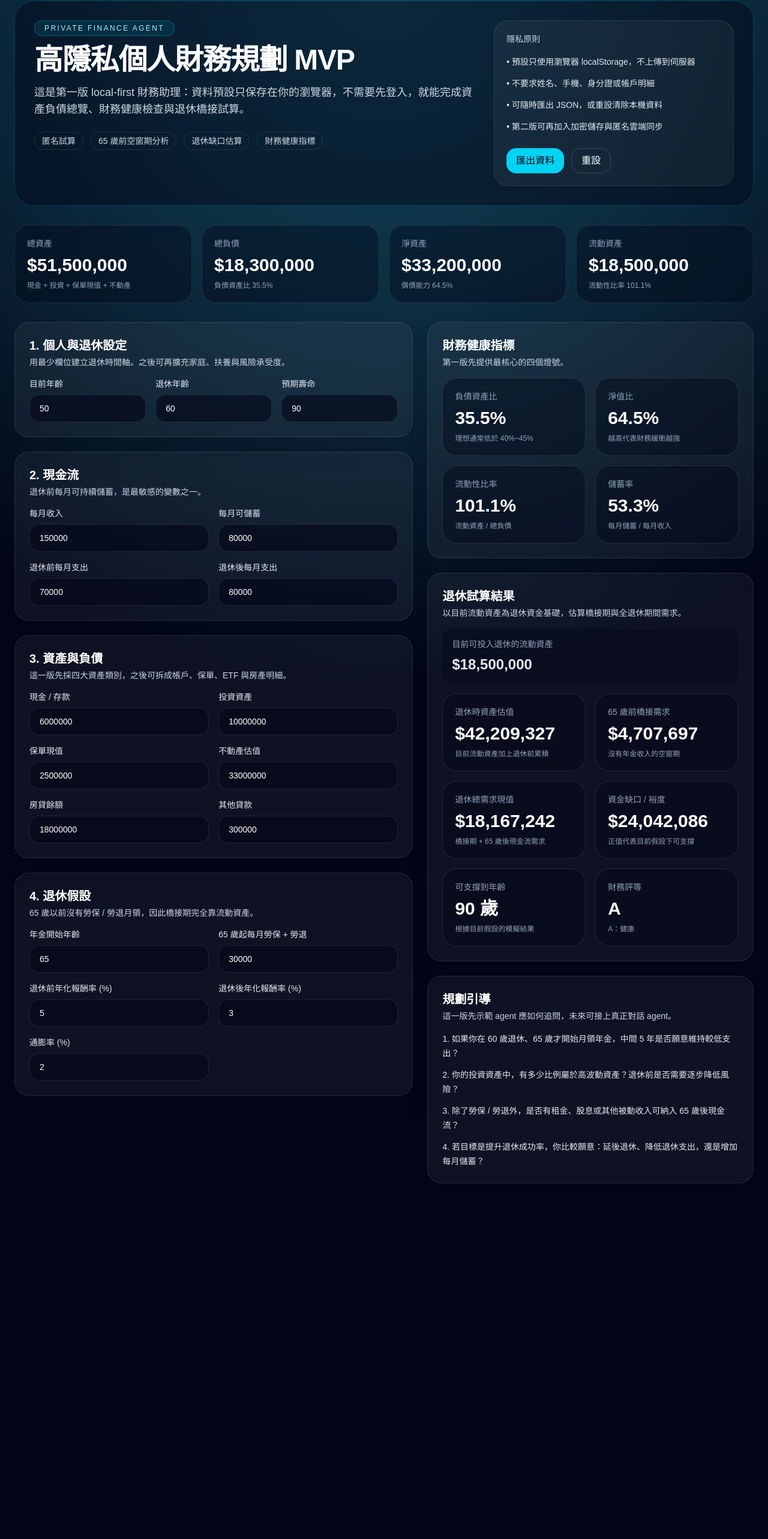
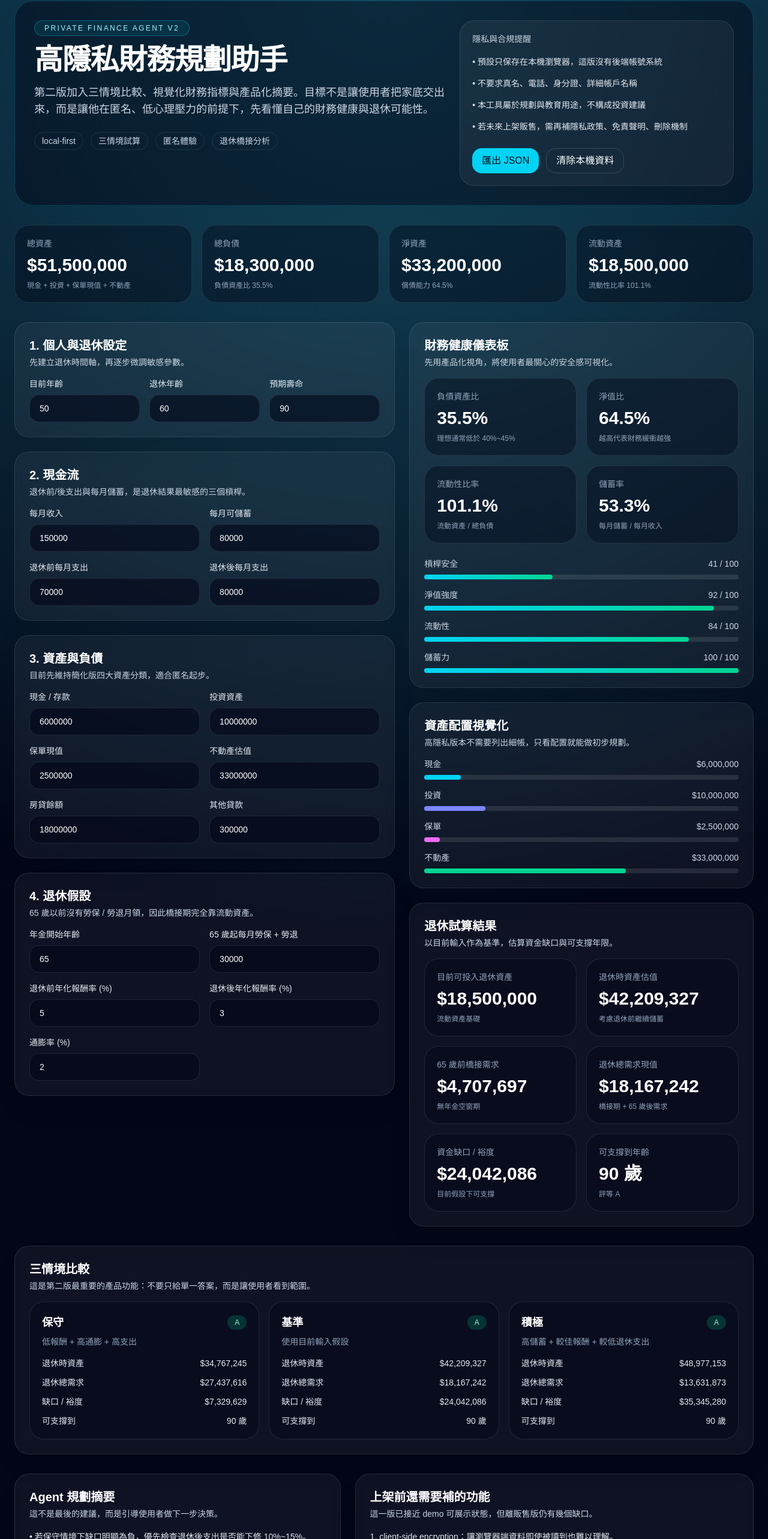
Before and after one commit to CHLEE-Sage/a-dream-come-true, a Next.js app: page / in a window 1280 px wide. Shown: the part 39-2605 px from the top of the page at 60% size. Before the commit the page ends 2052 px from the top, so only its background shows below. Built offline with nearby package versions, Linux system fonts and the light colour scheme.

Commit message:
Add V2 finance planner scenarios and dashboard

```diff
--- a/src/app/layout.tsx
+++ b/src/app/layout.tsx
@@ -13,8 +13,8 @@ const geistMono = Geist_Mono({
 });
 
 export const metadata: Metadata = {
-  title: "Create Next App",
-  description: "Generated by create next app",
+  title: "Private Finance Agent",
+  description: "High-privacy local-first personal finance planning MVP",
 };
 
 export default function RootLayout({
--- a/src/app/page.tsx
+++ b/src/app/page.tsx
@@ -2,7 +2,9 @@
 
 import { useEffect, useMemo, useState } from "react";
 import {
+  buildRadarMetrics,
   calculateRetirement,
+  calculateScenarios,
   calculateSummary,
   defaultInput,
   FinancialInput,
@@ -11,6 +13,24 @@ import {
 } from "@/lib/finance";
 
 const storageKey = "private-finance-agent:v1";
+
+function loadInitialInput(): FinancialInput {
+  if (typeof window === "undefined") {
+    return defaultInput;
+  }
+
+  const raw = window.localStorage.getItem(storageKey);
+  if (!raw) {
+    return defaultInput;
+  }
+
+  try {
+    return JSON.parse(raw) as FinancialInput;
+  } catch {
+    window.localStorage.removeItem(storageKey);
+    return defaultInput;
+  }
+}
 
 type SectionProps = {
   title: string;
@@ -62,22 +82,12 @@ function MetricCard({ label, value, hint }: { label: string; value: string; hint
   );
 }
 
-function loadInitialInput(): FinancialInput {
-  if (typeof window === "undefined") {
-    return defaultInput;
-  }
-
-  const raw = window.localStorage.getItem(storageKey);
-  if (!raw) {
-    return defaultInput;
-  }
-
-  try {
-    return JSON.parse(raw) as FinancialInput;
-  } catch {
-    window.localStorage.removeItem(storageKey);
-    return defaultInput;
-  }
+function ProgressBar({ value, colorClass }: { value: number; colorClass: string }) {
+  return (
+    <div className="h-2 w-full rounded-full bg-white/10">
+      <div className={`h-2 rounded-full ${colorClass}`} style={{ width: `${Math.max(4, Math.min(100, value))}%` }} />
+    </div>
+  );
 }
 
 export default function Home() {
@@ -89,6 +99,16 @@ export default function Home() {
 
   const summary = useMemo(() => calculateSummary(input), [input]);
   const retirement = useMemo(() => calculateRetirement(input), [input]);
+  const scenarios = useMemo(() => calculateScenarios(input), [input]);
+  const radarMetrics = useMemo(() => buildRadarMetrics(summary), [summary]);
+
+  const totalAssetForChart = Math.max(summary.totalAssets, 1);
+  const assetMix = [
+    { label: "現金", value: input.assets.cash, color: "bg-cyan-400" },
+    { label: "投資", value: input.assets.investments, color: "bg-indigo-400" },
+    { label: "保單", value: input.assets.insuranceCashValue, color: "bg-fuchsia-400" },
+    { label: "不動產", value: input.assets.realEstate, color: "bg-emerald-400" },
+  ];
 
   const exportJson = () => {
     const blob = new Blob([JSON.stringify(input, null, 2)], { type: "application/json" });
@@ -108,44 +128,38 @@ export default function Home() {
   return (
     <main className="min-h-screen bg-[radial-gradient(circle_at_top,#164e63,#020617_55%)] px-6 py-10 text-white">
       <div className="mx-auto flex max-w-7xl flex-col gap-8">
-        <header className="grid gap-6 rounded-[2rem] border border-cyan-400/20 bg-slate-950/50 p-8 shadow-2xl shadow-cyan-950/20 lg:grid-cols-[1.3fr_0.7fr]">
+        <header className="grid gap-6 rounded-[2rem] border border-cyan-400/20 bg-slate-950/50 p-8 shadow-2xl shadow-cyan-950/20 lg:grid-cols-[1.2fr_0.8fr]">
           <div>
             <div className="inline-flex rounded-full border border-cyan-400/30 bg-cyan-400/10 px-4 py-1 text-xs tracking-[0.2em] text-cyan-200">
-              PRIVATE FINANCE AGENT
+              PRIVATE FINANCE AGENT V2
             </div>
             <h1 className="mt-4 text-4xl font-bold tracking-tight text-white md:text-5xl">
-              高隱私個人財務規劃 MVP
+              高隱私財務規劃助手
             </h1>
             <p className="mt-4 max-w-3xl text-base leading-7 text-slate-300 md:text-lg">
-              這是第一版 local-first 財務助理：資料預設只保存在你的瀏覽器，不需要先登入，就能完成資產負債總覽、財務健康檢查與退休橋接試算。
+              第二版加入三情境比較、視覺化財務指標與產品化摘要。目標不是讓使用者把家底交出來，而是讓他在匿名、低心理壓力的前提下，先看懂自己的財務健康與退休可能性。
             </p>
             <div className="mt-6 flex flex-wrap gap-3 text-sm text-slate-300">
-              <span className="rounded-full border border-white/10 px-3 py-1">匿名試算</span>
-              <span className="rounded-full border border-white/10 px-3 py-1">65 歲前空窗期分析</span>
-              <span className="rounded-full border border-white/10 px-3 py-1">退休缺口估算</span>
-              <span className="rounded-full border border-white/10 px-3 py-1">財務健康指標</span>
+              <span className="rounded-full border border-white/10 px-3 py-1">local-first</span>
+              <span className="rounded-full border border-white/10 px-3 py-1">三情境試算</span>
+              <span className="rounded-full border border-white/10 px-3 py-1">匿名體驗</span>
+              <span className="rounded-full border border-white/10 px-3 py-1">退休橋接分析</span>
             </div>
           </div>
           <div className="rounded-3xl border border-white/10 bg-white/5 p-5">
-            <div className="text-sm text-slate-300">隱私原則</div>
+            <div className="text-sm text-slate-300">隱私與合規提醒</div>
             <ul className="mt-4 space-y-3 text-sm leading-6 text-slate-200">
-              <li>• 預設只使用瀏覽器 localStorage，不上傳到伺服器</li>
-              <li>• 不要求姓名、手機、身分證或帳戶明細</li>
-              <li>• 可隨時匯出 JSON，或重設清除本機資料</li>
-              <li>• 第二版可再加入加密儲存與匿名雲端同步</li>
+              <li>• 預設只保存在本機瀏覽器，這版沒有後端帳號系統</li>
+              <li>• 不要求真名、電話、身分證、詳細帳戶名稱</li>
+              <li>• 本工具屬於規劃與教育用途，不構成投資建議</li>
+              <li>• 若未來上架販售，需再補隱私政策、免責聲明、刪除機制</li>
             </ul>
             <div className="mt-6 flex gap-3">
-              <button
-                onClick={exportJson}
-                className="rounded-2xl bg-cyan-400 px-4 py-2 font-medium text-slate-950 transition hover:bg-cyan-300"
-              >
-                匯出資料
+              <button onClick={exportJson} className="rounded-2xl bg-cyan-400 px-4 py-2 font-medium text-slate-950 transition hover:bg-cyan-300">
+                匯出 JSON
               </button>
-              <button
-                onClick={resetData}
-                className="rounded-2xl border border-white/15 px-4 py-2 font-medium text-white transition hover:bg-white/10"
-              >
-                重設
+              <button onClick={resetData} className="rounded-2xl border border-white/15 px-4 py-2 font-medium text-white transition hover:bg-white/10">
+                清除本機資料
               </button>
             </div>
           </div>
@@ -158,9 +172,9 @@ export default function Home() {
           <MetricCard label="流動資產" value={formatCurrency(summary.liquidAssets)} hint={`流動性比率 ${formatPercent(summary.liquidityRatio)}`} />
         </section>
 
-        <div className="grid gap-6 xl:grid-cols-[1.1fr_0.9fr]">
+        <div className="grid gap-6 xl:grid-cols-[1.05fr_0.95fr]">
           <div className="space-y-6">
-            <Section title="1. 個人與退休設定" description="用最少欄位建立退休時間軸。之後可再擴充家庭、扶養與風險承受度。">
+            <Section title="1. 個人與退休設定" description="先建立退休時間軸，再逐步微調敏感參數。">
               <div className="grid gap-4 md:grid-cols-3">
                 <NumberField label="目前年齡" value={input.profile.currentAge} onChange={(value) => setInput({ ...input, profile: { ...input.profile, currentAge: value } })} />
                 <NumberField label="退休年齡" value={input.profile.retireAge} onChange={(value) => setInput({ ...input, profile: { ...input.profile, retireAge: value } })} />
@@ -168,7 +182,7 @@ export default function Home() {
               </div>
             </Section>
 
-            <Section title="2. 現金流" description="退休前每月可持續儲蓄，是最敏感的變數之一。">
+            <Section title="2. 現金流" description="退休前/後支出與每月儲蓄，是退休結果最敏感的三個槓桿。">
               <div className="grid gap-4 md:grid-cols-2">
                 <NumberField label="每月收入" value={input.cashflow.monthlyIncome} onChange={(value) => setInput({ ...input, cashflow: { ...input.cashflow, monthlyIncome: value } })} />
                 <NumberField label="每月可儲蓄" value={input.cashflow.monthlySaving} onChange={(value) => setInput({ ...input, cashflow: { ...input.cashflow, monthlySaving: value } })} />
@@ -177,7 +191,7 @@ export default function Home() {
               </div>
             </Section>
 
-            <Section title="3. 資產與負債" description="這一版先採四大資產類別，之後可拆成帳戶、保單、ETF 與房產明細。">
+            <Section title="3. 資產與負債" description="目前先維持簡化版四大資產分類，適合匿名起步。">
               <div className="grid gap-4 md:grid-cols-2">
                 <NumberField label="現金 / 存款" value={input.assets.cash} onChange={(value) => setInput({ ...input, assets: { ...input.assets, cash: value } })} />
                 <NumberField label="投資資產" value={input.assets.investments} onChange={(value) => setInput({ ...input, assets: { ...input.assets, investments: value } })} />
@@ -200,43 +214,95 @@ export default function Home() {
           </div>
 
           <div className="space-y-6">
-            <Section title="財務健康指標" description="第一版先提供最核心的四個燈號。">
+            <Section title="財務健康儀表板" description="先用產品化視角，將使用者最關心的安全感可視化。">
               <div className="grid gap-4 sm:grid-cols-2">
                 <MetricCard label="負債資產比" value={formatPercent(summary.debtAssetRatio)} hint="理想通常低於 40%~45%" />
                 <MetricCard label="淨值比" value={formatPercent(summary.solvencyRatio)} hint="越高代表財務緩衝越強" />
                 <MetricCard label="流動性比率" value={formatPercent(summary.liquidityRatio)} hint="流動資產 / 總負債" />
                 <MetricCard label="儲蓄率" value={formatPercent(summary.savingRatio)} hint="每月儲蓄 / 每月收入" />
               </div>
-            </Section>
 
-            <Section title="退休試算結果" description="以目前流動資產為退休資金基礎，估算橋接期與全退休期間需求。">
-              <div className="space-y-4 text-sm text-slate-200">
-                <div className="rounded-2xl bg-slate-950/40 p-4">
-                  <div className="text-slate-400">目前可投入退休的流動資產</div>
-                  <div className="mt-2 text-2xl font-semibold">{formatCurrency(retirement.currentPortfolio)}</div>
-                </div>
-                <div className="grid gap-4 sm:grid-cols-2">
-                  <MetricCard label="退休時資產估值" value={formatCurrency(retirement.portfolioAtRetire)} hint="目前流動資產加上退休前累積" />
-                  <MetricCard label="65 歲前橋接需求" value={formatCurrency(retirement.bridgeNeed)} hint="沒有年金收入的空窗期" />
-                  <MetricCard label="退休總需求現值" value={formatCurrency(retirement.totalNeed)} hint="橋接期 + 65 歲後現金流需求" />
-                  <MetricCard label="資金缺口 / 裕度" value={formatCurrency(retirement.gap)} hint={retirement.gap >= 0 ? "正值代表目前假設下可支撐" : "負值代表需延後退休或降支出"} />
-                </div>
-                <div className="grid gap-4 sm:grid-cols-2">
-                  <MetricCard label="可支撐到年齡" value={`${retirement.sustainAge} 歲`} hint="根據目前假設的模擬結果" />
-                  <MetricCard label="財務評等" value={retirement.healthGrade} hint={retirement.healthGrade === "A" ? "A：健康" : retirement.healthGrade === "B" ? "B：可優化" : "C：需調整"} />
-                </div>
+              <div className="mt-6 space-y-4">
+                {radarMetrics.map((metric) => (
+                  <div key={metric.label} className="space-y-2">
+                    <div className="flex items-center justify-between text-sm text-slate-300">
+                      <span>{metric.label}</span>
+                      <span>{metric.value.toFixed(0)} / 100</span>
+                    </div>
+                    <ProgressBar value={metric.value} colorClass="bg-gradient-to-r from-cyan-400 to-emerald-400" />
+                  </div>
+                ))}
               </div>
             </Section>
 
-            <Section title="規劃引導" description="這一版先示範 agent 應如何追問，未來可接上真正對話 agent。">
-              <ol className="space-y-3 text-sm leading-6 text-slate-200">
-                <li>1. 如果你在 60 歲退休、65 歲才開始月領年金，中間 5 年是否願意維持較低支出？</li>
-                <li>2. 你的投資資產中，有多少比例屬於高波動資產？退休前是否需要逐步降低風險？</li>
-                <li>3. 除了勞保 / 勞退外，是否有租金、股息或其他被動收入可納入 65 歲後現金流？</li>
-                <li>4. 若目標是提升退休成功率，你比較願意：延後退休、降低退休支出，還是增加每月儲蓄？</li>
-              </ol>
+            <Section title="資產配置視覺化" description="高隱私版本不需要列出細帳，只看配置就能做初步規劃。">
+              <div className="space-y-4">
+                {assetMix.map((item) => (
+                  <div key={item.label} className="space-y-2">
+                    <div className="flex items-center justify-between text-sm text-slate-300">
+                      <span>{item.label}</span>
+                      <span>{formatCurrency(item.value)}</span>
+                    </div>
+                    <ProgressBar value={(item.value / totalAssetForChart) * 100} colorClass={item.color} />
+                  </div>
+                ))}
+              </div>
+            </Section>
+
+            <Section title="退休試算結果" description="以目前輸入作為基準，估算資金缺口與可支撐年限。">
+              <div className="grid gap-4 sm:grid-cols-2">
+                <MetricCard label="目前可投入退休資產" value={formatCurrency(retirement.currentPortfolio)} hint="流動資產基礎" />
+                <MetricCard label="退休時資產估值" value={formatCurrency(retirement.portfolioAtRetire)} hint="考慮退休前繼續儲蓄" />
+                <MetricCard label="65 歲前橋接需求" value={formatCurrency(retirement.bridgeNeed)} hint="無年金空窗期" />
+                <MetricCard label="退休總需求現值" value={formatCurrency(retirement.totalNeed)} hint="橋接期 + 65 歲後需求" />
+                <MetricCard label="資金缺口 / 裕度" value={formatCurrency(retirement.gap)} hint={retirement.gap >= 0 ? "目前假設下可支撐" : "需延後退休或降支出"} />
+                <MetricCard label="可支撐到年齡" value={`${retirement.sustainAge} 歲`} hint={`評等 ${retirement.healthGrade}`} />
+              </div>
             </Section>
           </div>
+        </div>
+
+        <Section title="三情境比較" description="這是第二版最重要的產品功能：不要只給單一答案，而是讓使用者看到範圍。">
+          <div className="grid gap-4 lg:grid-cols-3">
+            {scenarios.map((scenario) => (
+              <div key={scenario.key} className="rounded-3xl border border-white/10 bg-slate-950/40 p-5">
+                <div className="flex items-center justify-between">
+                  <h3 className="text-lg font-semibold text-white">{scenario.label}</h3>
+                  <span className={`rounded-full px-3 py-1 text-xs ${scenario.result.healthGrade === "A" ? "bg-emerald-400/20 text-emerald-200" : scenario.result.healthGrade === "B" ? "bg-amber-400/20 text-amber-200" : "bg-rose-400/20 text-rose-200"}`}>
+                    {scenario.result.healthGrade}
+                  </span>
+                </div>
+                <p className="mt-2 text-sm text-slate-400">{scenario.adjustment}</p>
+                <div className="mt-4 space-y-3 text-sm text-slate-200">
+                  <div className="flex items-center justify-between"><span>退休時資產</span><span>{formatCurrency(scenario.result.portfolioAtRetire)}</span></div>
+                  <div className="flex items-center justify-between"><span>退休總需求</span><span>{formatCurrency(scenario.result.totalNeed)}</span></div>
+                  <div className="flex items-center justify-between"><span>缺口 / 裕度</span><span>{formatCurrency(scenario.result.gap)}</span></div>
+                  <div className="flex items-center justify-between"><span>可支撐到</span><span>{scenario.result.sustainAge} 歲</span></div>
+                </div>
+              </div>
+            ))}
+          </div>
+        </Section>
+
+        <div className="grid gap-6 lg:grid-cols-[0.9fr_1.1fr]">
+          <Section title="Agent 規劃摘要" description="這不是最後的建議，而是引導使用者做下一步決策。">
+            <ul className="space-y-3 text-sm leading-6 text-slate-200">
+              <li>• 若保守情境下缺口明顯為負，優先檢查退休後支出是否能下修 10%~15%。</li>
+              <li>• 若你不想大幅降低生活品質，延後退休 2~5 年通常比追求高報酬更可控。</li>
+              <li>• 若流動性高但投資比例過低，可再評估退休前資產配置優化，但應避免過度追高風險。</li>
+              <li>• 65 歲前空窗期是核心風險點；請先確認勞保 / 勞退預估月領，再回填模型。</li>
+            </ul>
+          </Section>
+
+          <Section title="上架前還需要補的功能" description="這一版已接近 demo 可展示狀態，但離販售版仍有幾個缺口。">
+            <ol className="space-y-3 text-sm leading-6 text-slate-200">
+              <li>1. client-side encryption：讓瀏覽器端資料即使被讀到也難以理解。</li>
+              <li>2. PDF 報告輸出：讓使用者拿到真正可保存的財務規劃摘要。</li>
+              <li>3. 對話式訪談流程：把現在的靜態欄位改成一步一步引導，降低輸入壓力。</li>
+              <li>4. 法務頁：隱私政策、服務條款、免責聲明。</li>
+              <li>5. GitHub / Vercel 上線：做公開 demo 或 private preview。</li>
+            </ol>
+          </Section>
         </div>
       </div>
     </main>
--- a/src/lib/finance.ts
+++ b/src/lib/finance.ts
@@ -59,6 +59,13 @@ export type RetirementResult = {
   gap: number;
   sustainAge: number;
   healthGrade: "A" | "B" | "C";
+};
+
+export type ScenarioResult = {
+  key: "conservative" | "base" | "optimistic";
+  label: string;
+  adjustment: string;
+  result: RetirementResult;
 };
 
 export const defaultInput: FinancialInput = {
@@ -148,7 +155,10 @@ export function calculateRetirement(input: FinancialInput): RetirementResult {
     bridgeNeed += annualExpense / (1 + input.retirement.returnPost) ** y;
   }
 
-  const postPensionYears = Math.max(0, input.profile.lifeExpectancy - Math.max(input.profile.retireAge, pensionStartAge));
+  const postPensionYears = Math.max(
+    0,
+    input.profile.lifeExpectancy - Math.max(input.profile.retireAge, pensionStartAge),
+  );
   let postPensionNeed = 0;
   for (let y = 0; y < postPensionYears; y += 1) {
     const annualExpense =
@@ -156,9 +166,7 @@ export function calculateRetirement(input: FinancialInput): RetirementResult {
       12 *
       (1 + input.retirement.inflation) ** (bridgeYears + y);
     const annualPension =
-      input.retirement.monthlyPension *
-      12 *
-      (1 + input.retirement.inflation) ** y;
+      input.retirement.monthlyPension * 12 * (1 + input.retirement.inflation) ** y;
     postPensionNeed +=
       Math.max(0, annualExpense - annualPension) /
       (1 + input.retirement.returnPost) ** (bridgeYears + y);
@@ -180,14 +188,17 @@ export function calculateRetirement(input: FinancialInput): RetirementResult {
           (1 + input.retirement.inflation) ** Math.max(0, age - pensionStartAge)
         : 0;
 
-    testPortfolio = testPortfolio * (1 + input.retirement.returnPost) - Math.max(0, annualExpense - annualPension);
+    testPortfolio =
+      testPortfolio * (1 + input.retirement.returnPost) -
+      Math.max(0, annualExpense - annualPension);
     if (testPortfolio < 0) {
       break;
     }
     sustainAge = age + 1;
   }
 
-  const healthGrade = gap >= 0 && sustainAge >= input.profile.lifeExpectancy ? "A" : gap > -5000000 ? "B" : "C";
+  const healthGrade =
+    gap >= 0 && sustainAge >= input.profile.lifeExpectancy ? "A" : gap > -5000000 ? "B" : "C";
 
   return {
     currentPortfolio,
@@ -198,6 +209,73 @@ export function calculateRetirement(input: FinancialInput): RetirementResult {
     sustainAge,
     healthGrade,
   };
+}
+
+export function calculateScenarios(input: FinancialInput): ScenarioResult[] {
+  const conservative: FinancialInput = {
+    ...input,
+    cashflow: {
+      ...input.cashflow,
+      monthlySaving: input.cashflow.monthlySaving * 0.9,
+      monthlyExpensePost: input.cashflow.monthlyExpensePost * 1.1,
+    },
+    retirement: {
+      ...input.retirement,
+      returnPre: Math.max(0, input.retirement.returnPre - 0.02),
+      returnPost: Math.max(0, input.retirement.returnPost - 0.01),
+      inflation: input.retirement.inflation + 0.01,
+    },
+  };
+
+  const optimistic: FinancialInput = {
+    ...input,
+    cashflow: {
+      ...input.cashflow,
+      monthlySaving: input.cashflow.monthlySaving * 1.1,
+      monthlyExpensePost: input.cashflow.monthlyExpensePost * 0.93,
+    },
+    retirement: {
+      ...input.retirement,
+      returnPre: input.retirement.returnPre + 0.015,
+      returnPost: input.retirement.returnPost + 0.01,
+      inflation: Math.max(0, input.retirement.inflation - 0.005),
+    },
+  };
+
+  return [
+    {
+      key: "conservative",
+      label: "保守",
+      adjustment: "低報酬 + 高通膨 + 高支出",
+      result: calculateRetirement(conservative),
+    },
+    {
+      key: "base",
+      label: "基準",
+      adjustment: "使用目前輸入假設",
+      result: calculateRetirement(input),
+    },
+    {
+      key: "optimistic",
+      label: "積極",
+      adjustment: "高儲蓄 + 較佳報酬 + 較低退休支出",
+      result: calculateRetirement(optimistic),
+    },
+  ];
+}
+
+export function buildRadarMetrics(summary: FinancialSummary) {
+  const debtScore = Math.max(0, Math.min(100, (0.6 - summary.debtAssetRatio) / 0.6 * 100));
+  const solvencyScore = Math.max(0, Math.min(100, summary.solvencyRatio / 0.7 * 100));
+  const liquidityScore = Math.max(0, Math.min(100, summary.liquidityRatio / 1.2 * 100));
+  const savingScore = Math.max(0, Math.min(100, summary.savingRatio / 0.4 * 100));
+
+  return [
+    { label: "槓桿安全", value: debtScore },
+    { label: "淨值強度", value: solvencyScore },
+    { label: "流動性", value: liquidityScore },
+    { label: "儲蓄力", value: savingScore },
+  ];
 }
 
 export function formatCurrency(value: number) {
```
